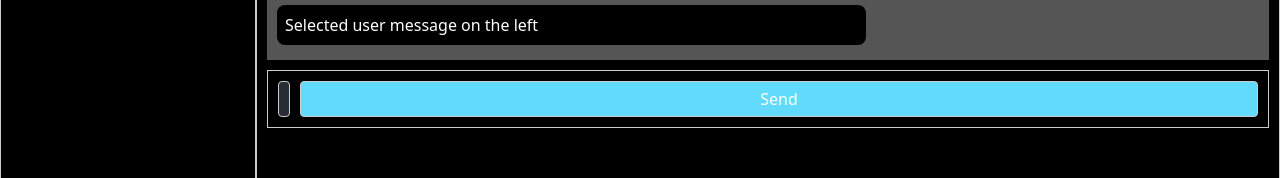
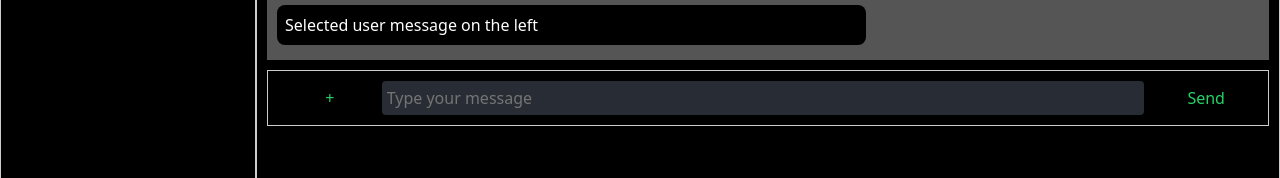
Before and after one commit to ashujha301/Chat-application, a React (Vite) app in the folder client/: page / in a window 1280 px wide. Shown: the part 652-830 px from the top of the page. Built offline with nearby package versions, Linux system fonts and the light colour scheme.

Commit message:
Add file button

```diff
--- a/client/src/App.jsx
+++ b/client/src/App.jsx
@@ -1,4 +1,5 @@
 import{Routes , Route , Navigate} from "react-router-dom";
+import Navbar from "./components/navbar/navbar";
 import Chat from "./pages/chatpage/chatpage";
 import Register from "./pages/register/register";
 import Login from "./pages/login/login";
@@ -6,6 +7,7 @@ import Login from "./pages/login/login";
 function App() {
   return (
     <>
+    <Navbar/>
     <Routes>
       <Route path="/" element={<Chat />} />
       <Route path="/register" element={<Register />} />
--- a/client/src/pages/chatpage/ChatPage.css
+++ b/client/src/pages/chatpage/ChatPage.css
@@ -85,19 +85,27 @@
 
   .chat-input-container {
     display: flex;
+    justify-content: space-between;
+    align-items: center;
     border: 1px solid #ccc;
     padding: 10px;
   }
 
   .chat-input-container input {
-    flex: 1;
+    flex: 9; /* 90% of the available space */
     padding: 5px;
     margin-right: 10px;
-    border: 1px solid #ccc;
+    border: none;
   }
 
   .chat-input-container button {
+    flex: 1; /* Remaining 10% of the available space */
     padding: 5px 10px;
-    cursor: pointer;
-    border: 1px solid #ccc;
+    border: none;
+    background-color: transparent;
+    color: #25d366;
   }
+
+  .chat-input-container button:hover {
+    background-color: #555;
+  }
--- a/client/src/pages/chatpage/chatpage.jsx
+++ b/client/src/pages/chatpage/chatpage.jsx
@@ -1,10 +1,9 @@
-import Navbar from "../../components/navbar/navbar";
+
 import "./ChatPage.css";
 
 const ChatPage = () => {
   return (
     <>
-      <Navbar />
       <div className="chat-page-container">
         <div className="user-list-container">
           <ul className="user-list">
@@ -31,6 +30,7 @@ const ChatPage = () => {
             {/* ... */}
           </div>
           <div className="chat-input-container">
+            <button>+</button>
             <input type="text" placeholder="Type your message" />
             <button>Send</button>
           </div>
--- a/client/src/pages/login/login.jsx
+++ b/client/src/pages/login/login.jsx
@@ -1,10 +1,9 @@
-import Navbar from "../../components/navbar/navbar";
-import "./login.css"; // Common styling for authentication pages
+
+import "./login.css";
 
 const Login = () => {
   return (
     <>
-      <Navbar />
       <div className="auth-page-container">
         <div className="auth-form-container">
           <h2>Login</h2>
--- a/client/src/pages/register/register.jsx
+++ b/client/src/pages/register/register.jsx
@@ -1,10 +1,10 @@
-import Navbar from "../../components/navbar/navbar";
-import "./register.css"; // Common styling for authentication pages
+
+import "./register.css";
 
 const Register = () => {
   return (
     <>
-      <Navbar />
+
       <div className="auth-page-container">
         <div className="auth-form-container">
           <h2>Register</h2>
```
